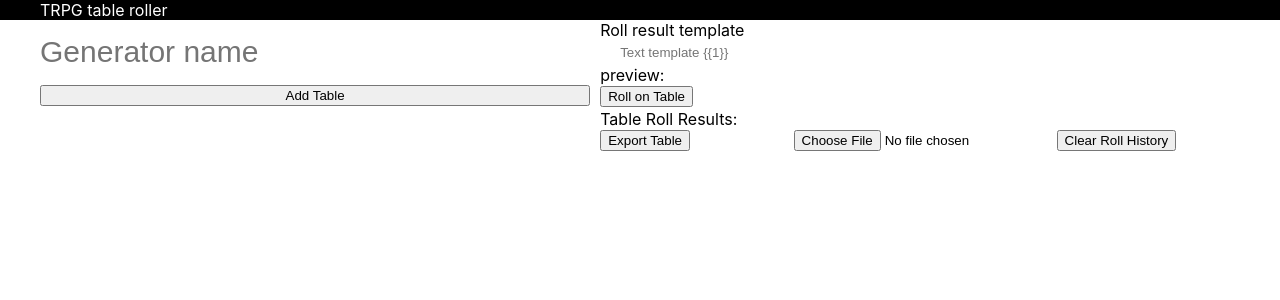
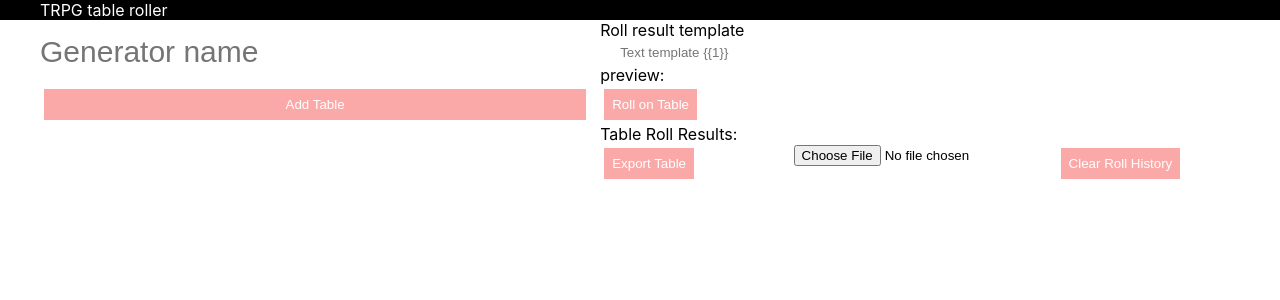
Before and after one commit to lhawes/trpg-table-roller, a React (Create React App) app: page / in a window 1280 px wide. Shown: the top 300 px of the page. Built offline with nearby package versions, Linux system fonts and the light colour scheme.

Commit message:
create primary button and add styling

```diff
--- a/src/components/ClearHistory.tsx
+++ b/src/components/ClearHistory.tsx
@@ -2,11 +2,12 @@ import { useContext, useCallback } from "react";
 import { DispatchContext } from "../App";
 import React from 'react'
 import { clearHistory } from "../state/generator/generatorActions";
+import { PrimaryButton } from "./shared/PrimaryButton";
 
 export const ClearHistory: React.FC = () => {
   const dispatch = useContext(DispatchContext);
   const clearRollToHistory = useCallback(() => dispatch(clearHistory()), [dispatch]);
   return (
-    <button onClick={clearRollToHistory}>Clear Roll History</button>
+    <PrimaryButton onClick={clearRollToHistory}>Clear Roll History</PrimaryButton>
   );
 }
--- a/src/components/ExportDataButton.tsx
+++ b/src/components/ExportDataButton.tsx
@@ -3,6 +3,7 @@ import { StateContext } from "../App";
 import { getGeneratorName } from "../state/generator/generatorSelectors";
 import { AppState } from "../state/rootInitialState";
 import { saveFile, transformStateForFile } from "../utils/saveFile";
+import { PrimaryButton } from "./shared/PrimaryButton";
 
 export const ExportDataButton: React.FC = () => {
   const state: AppState = useContext(StateContext);
@@ -13,6 +14,6 @@ export const ExportDataButton: React.FC = () => {
   }, [state]);
 
   return (
-    <button onClick={exportData}>Export Table</button>
+    <PrimaryButton onClick={exportData}>Export Table</PrimaryButton>
   );
 }
--- a/src/components/RollOnTableButton.tsx
+++ b/src/components/RollOnTableButton.tsx
@@ -5,6 +5,7 @@ import { StateContext } from "../App";
 import { addToHistory } from "../state/generator/generatorActions";
 import { getResult } from "../state/generator/rollSelectors";
 import { AppState } from "../state/rootInitialState";
+import { PrimaryButton } from './shared/PrimaryButton';
 
 export const RollOnTableButton: React.FC = () => {
   const state: AppState = useContext(StateContext)
@@ -12,6 +13,6 @@ export const RollOnTableButton: React.FC = () => {
 
   const pushRollToHistory = useCallback(() => dispatch(addToHistory(getResult(state))), [state]);
   return (
-    <button onClick={pushRollToHistory}>Roll on Table</button>
+    <PrimaryButton onClick={pushRollToHistory}>Roll on Table</PrimaryButton>
   )
 }
--- a/src/components/TableList.tsx
+++ b/src/components/TableList.tsx
@@ -7,6 +7,7 @@ import { AppState } from "../state/rootInitialState";
 import { Table } from '../types/Table';
 import { emptyTable } from "../utils/emptyTable";
 import { TableComponentLayout } from "./layouts/TableLayout";
+import { PrimaryButton } from "./shared/PrimaryButton";
 
 export const TableList: React.FC = () => {
   const dispatch = useContext(DispatchContext);
@@ -20,7 +21,7 @@ export const TableList: React.FC = () => {
       {tables.map((tableEntry: Table, i: number) =>
         <TableComponentLayout table={tableEntry} tableIndex={i} key={`table${i}`}/>
       )}
-      <button onClick={addTable}>Add Table</button>
+      <PrimaryButton onClick={addTable}>Add Table</PrimaryButton>
     </>
   )
 }
--- a/src/components/layouts/BasePageLayout.tsx
+++ b/src/components/layouts/BasePageLayout.tsx
@@ -51,7 +51,8 @@ const ClearHistoryLayout = css({
 
 const gridLayout = css({
   gridTemplateColumns: `3fr 1fr 1fr 1fr `,
-  gridTemplateRows: `auto ${inputHeight} 1fr ${inputHeight}`,
+  // gridTemplateRows: `auto ${inputHeight} 1fr ${inputHeight}`,
+  gridTemplateRows: 'auto',
   columnGap: '10px',
 });
 
--- a/src/components/layouts/TableLayout.tsx
+++ b/src/components/layouts/TableLayout.tsx
@@ -3,6 +3,7 @@ import { jsx, css } from '@emotion/react'
 import { ChangeEvent } from "react";
 import { inputHeight, inputWidth, lightRed } from '../../constants/styleConstants';
 import { Table } from "../../types/Table";
+import { PrimaryButton } from '../shared/PrimaryButton';
 import { SubLayout } from "../shared/SubLayout";
 import { UserInputPrimary } from '../shared/UserInputPrimary';
 import { TableComponent } from "../Table";
@@ -85,7 +86,7 @@ export const TableComponentLayout: React.FC<TableComponentLayoutProps> = ({ tabl
               <button css={css(removeButtonStyle, addStyle)} onClick={removeEntry} key={`close-table-entry-${entryIndex}`}>X</button>
             ];
           })}
-          <button onClick={addTableEntry} css={addEntryLayout}>Add Table Entry</button>
+          <PrimaryButton onClick={addTableEntry} css={addEntryLayout}>Add Table Entry</PrimaryButton>
         </SubLayout>
       )} />
   )
--- /dev/null
+++ b/src/components/shared/PrimaryButton.tsx
@@ -0,0 +1,29 @@
+/** @jsx jsx */
+import { css, jsx, SerializedStyles } from '@emotion/react'
+import { useMemo } from 'react';
+import { red } from '../../constants/styleConstants';
+
+interface PrimaryButtonProps {
+  style?: SerializedStyles;
+  onClick?: (e: React.MouseEvent<HTMLButtonElement, MouseEvent>) => void
+}
+
+const primaryButtonStyle = css({
+  border: 'none',
+  backgroundColor: red,
+  color: 'white',
+  width: 'auto',
+  padding: '8px',
+  margin: '4px',
+})
+
+export const PrimaryButton: React.FC<PrimaryButtonProps> = ({
+  style,
+  children,
+  onClick,
+}) => {
+  const computedStyle = useMemo(() => css(primaryButtonStyle, style), [style])
+  return (
+    <button css={computedStyle} onClick={onClick} >{children}</button>
+  );
+}
--- a/src/constants/styleConstants.ts
+++ b/src/constants/styleConstants.ts
@@ -3,3 +3,4 @@ export const inputWidth = '24px';
 export const inputLeftPadding = '20px';
 
 export const lightRed = '#fecccb';
+export const red = '#fba9a8';
```
